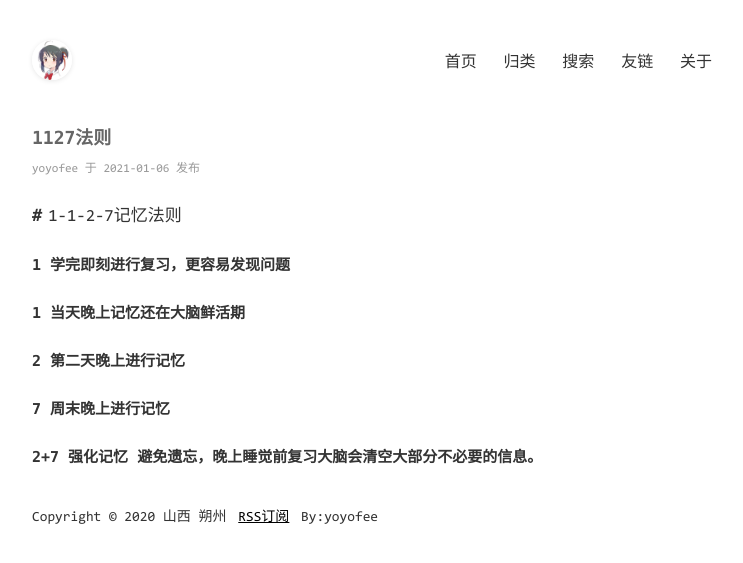
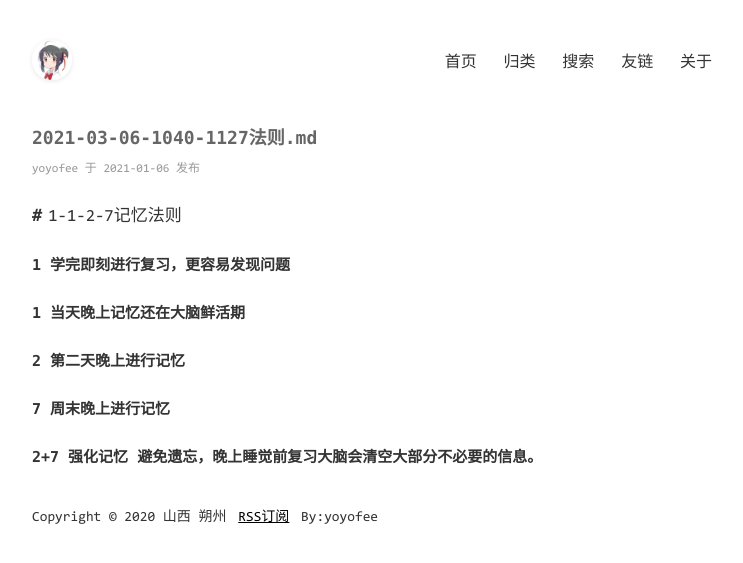
Before and after one commit to yoyofee/yoyofee.github.io, a Jekyll site: the page built from _posts/2021-01-06-1040-1127法则.md, in a window 1280 px wide. Shown: the top 563 px of the page, without its empty margins (268-1011 px from the left). Built offline with Jekyll 4.4.1, drawn with Linux system fonts in a browser that asks for light colours; comment, search, counter and statistics services are not loaded.

Commit message:
修改文件: _posts/2021-01-06-1040-1127法则.md

```diff
--- a/_posts/2021-01-06-1040-1127法则.md
+++ b/_posts/2021-01-06-1040-1127法则.md
@@ -1,6 +1,6 @@
 ---
 layout: mypost
-title: 1127法则
+title: 2021-03-06-1040-1127法则.md
 categories: [复习记忆]
 ---
 # 1-1-2-7记忆法则
```
